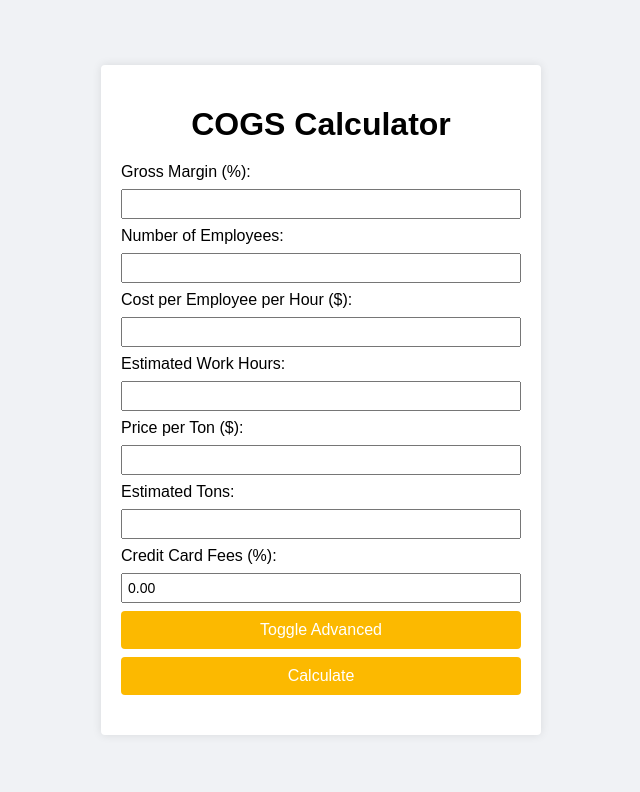
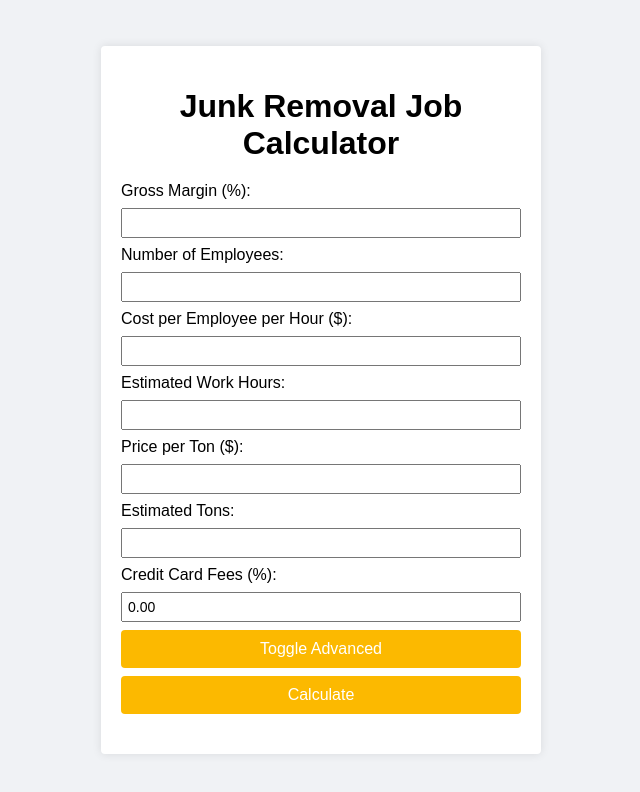
Before and after one commit to LittleGamersHub/CogsCalculator, a plain HTML site: page index.html in a window 1280 px wide. Shown: the whole page, without its empty margins (319-959 px from the left). Drawn offline with Linux system fonts and the light colour scheme.

Commit message:
Update index.html
H1 Change

```diff
--- a/index.html
+++ b/index.html
@@ -81,7 +81,7 @@
 </head>
 <body>
     <div class="container">
-        <h1>COGS Calculator</h1>
+        <h1>Junk Removal Job Calculator</h1>
         <form id="cogs-form">
             <label for="gross-margin">Gross Margin (%):</label>
             <input type="number" id="gross-margin" required>
```
